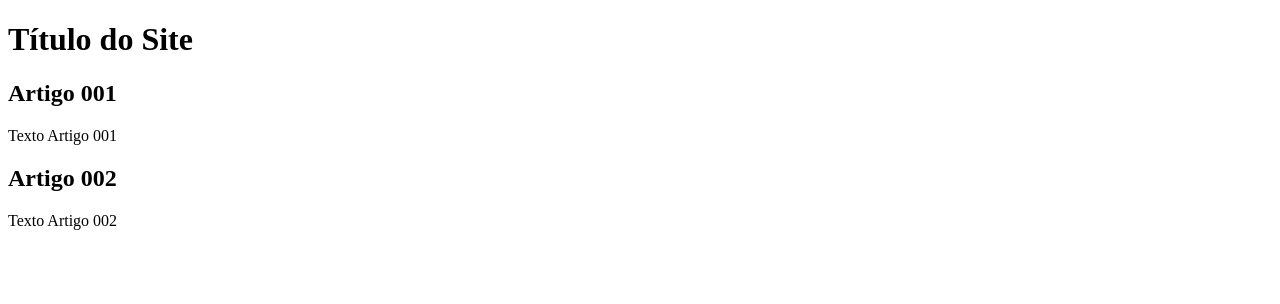
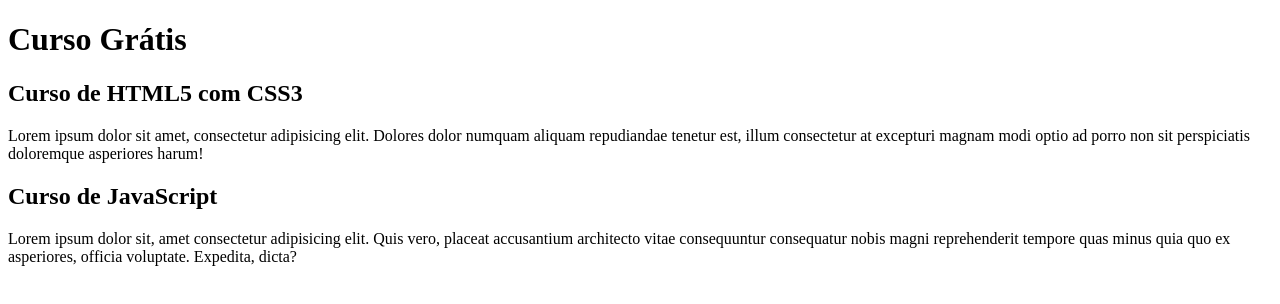
Before and after one commit to franciscotpezzi/proj_sit, a plain HTML site: page index.html in a window 1280 px wide. Drawn offline with Linux system fonts and the light colour scheme.

Commit message:
Comecei escrever no conteudo

```diff
--- a/index.html
+++ b/index.html
@@ -9,15 +9,15 @@
 <body>
     <main>
         <header>
-            <h1>Título do Site</h1>
+            <h1>Curso Grátis</h1>
         </header>
         <article>
-            <h2>Artigo 001</h2>
-            <p>Texto Artigo 001</p>
+            <h2>Curso de HTML5 com CSS3</h2>
+            <p>Lorem ipsum dolor sit amet, consectetur adipisicing elit. Dolores dolor numquam aliquam repudiandae tenetur est, illum consectetur at excepturi magnam modi optio ad porro non sit perspiciatis doloremque asperiores harum!</p>
         </article>
         <article>
-            <h2>Artigo 002</h2>
-            <p>Texto Artigo 002</p>
+            <h2>Curso de JavaScript</h2>
+            <p>Lorem ipsum dolor sit, amet consectetur adipisicing elit. Quis vero, placeat accusantium architecto vitae consequuntur consequatur nobis magni reprehenderit tempore quas minus quia quo ex asperiores, officia voluptate. Expedita, dicta?</p>
         </article>
     </main>
 
```
